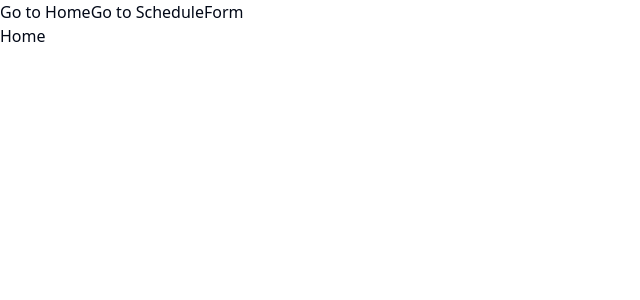
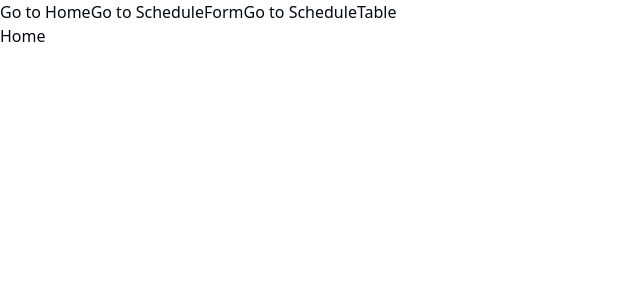
Before and after one commit to sankassio99/patusco-vet, a Vue app in the folder front-end-patusco/: page /ScheduleTable in a window 1280 px wide. Shown: the top 300 px of the page, without its empty margins (0-640 px from the left). Built offline with nearby package versions, Linux system fonts and the light colour scheme.

Commit message:
add schedule table page

```diff
--- a/front-end-patusco/src/App.vue
+++ b/front-end-patusco/src/App.vue
@@ -5,6 +5,7 @@
   <nav>
     <RouterLink to="/">Go to Home</RouterLink>
     <RouterLink to="/ScheduleForm">Go to ScheduleForm</RouterLink>
+    <RouterLink to="/ScheduleTable">Go to ScheduleTable</RouterLink>
   </nav>
 
   <main>
--- /dev/null
+++ b/front-end-patusco/src/pages/schedulesTable/ScheduleTable.vue
@@ -0,0 +1,8 @@
+<script setup lang="ts">
+</script>
+
+<template>
+  <div class="w-full">
+    aaaa
+  </div>
+</template>
--- a/front-end-patusco/src/router.ts
+++ b/front-end-patusco/src/router.ts
@@ -2,10 +2,12 @@ import { createMemoryHistory, createRouter } from 'vue-router'
 
 import ScheduleForm from './pages/schedule/ScheduleForm.vue'
 import Home from './pages/home/Home.vue'
+import ScheduleTable from './pages/schedulesTable/ScheduleTable.vue'
 
 const routes = [
   { path: '/', component: Home },
   { path: '/ScheduleForm', component: ScheduleForm },
+  { path: '/ScheduleTable', component: ScheduleTable },
 ]
 
 export const router = createRouter({
```
